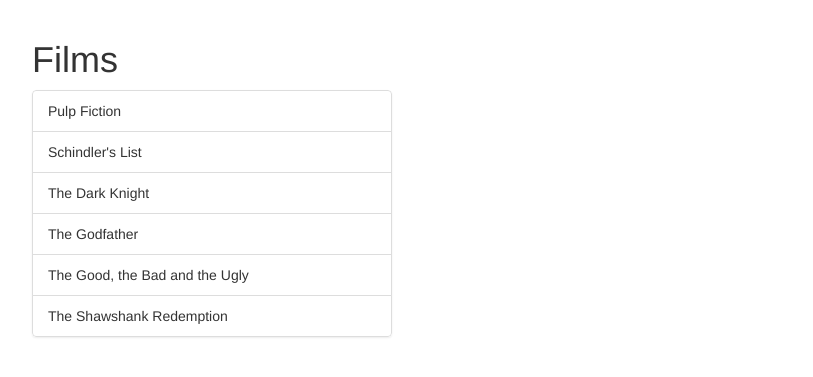
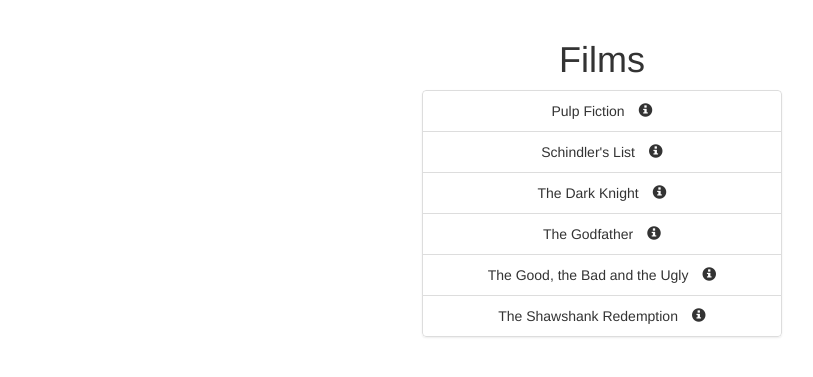
Before and after one commit to julialeu/films, a PHP site: page / in a window 1280 px wide. Shown: the top 377 px of the page, without its empty margins (38-851 px from the left). Run offline with PHP 8.4, Linux system fonts and the light colour scheme; data comes from the database, SQL or seed files in the repository; some libraries are stand-ins or nearby versions.

Commit message:
Add icon info and spinner while loading film image

```diff
--- a/controllers/FilmController.php
+++ b/controllers/FilmController.php
@@ -5,20 +5,41 @@ class FilmController {
     private $film;
 
     public function __construct() {
-        // Ajusta estos valores de conexión a tu entorno
+        // Configuración para la conexión a la base de datos.
         $dbHost = 'localhost';
         $dbName = 'films';
         $dbUser = 'root';
         $dbPass = '';
 
-        $this->film = new Film($dbHost, $dbName, $dbUser, $dbPass);
+        // Se intenta crear la instancia del modelo y capturar cualquier excepción.
+        try {
+            $this->film = new Film($dbHost, $dbName, $dbUser, $dbPass);
+        } catch (Exception $e) {
+            error_log("Error while creating Film: " . $e->getMessage());
+            die("Error while creating Film: " . $e->getMessage());
+        }
     }
 
+    // Método para obtener el listado de películas
     public function listFilms() {
-        return $this->film->getAllFilms();
+        try {
+            return $this->film->getAllFilms();
+        } catch (Exception $e) {
+            error_log("Error al obtener el listado de películas: " . $e->getMessage());
+            return []; // Retorna un array vacío en caso de error
+        }
     }
 
+    // Método para obtener los detalles de la película
     public function filmDetails($id) {
-        return $this->film->getFilmDetails($id);
+        try {
+            // Verify that $id is an integer to prevent SQL injection
+            $id = intval($id);
+            return $this->film->getFilmDetails($id);
+        } catch (Exception $e) {
+            error_log("Error while getting film details: " . $e->getMessage());
+            return null;
+        }
     }
 }
+?>
--- a/css/home.css
+++ b/css/home.css
@@ -6,3 +6,24 @@ body {
     max-height: 400px;
     overflow-y: auto;
 }
+
+.film-item {
+    margin-left: 10px;
+    padding: 0;
+    cursor: pointer;
+}
+
+.spin {
+    -webkit-animation: spin 1s infinite linear;
+    animation: spin 1s infinite linear;
+}
+
+@-webkit-keyframes spin {
+    0%   { -webkit-transform: rotate(0deg); }
+    100% { -webkit-transform: rotate(360deg); }
+}
+
+@keyframes spin {
+    0%   { transform: rotate(0deg); }
+    100% { transform: rotate(360deg); }
+}
--- a/index.php
+++ b/index.php
@@ -4,36 +4,76 @@ require_once 'controllers/FilmController.php';
 // Instanciamos el controlador
 $controller = new FilmController();
 
-// Si viene una acción "details" y un id, devolvemos JSON (petición AJAX)
+// Si la acción es details, se devuelve json
 if (isset($_GET['action']) && $_GET['action'] === 'details' && isset($_GET['id'])) {
-    $filmId = (int)$_GET['id'];
+    $filmId = filter_input(INPUT_GET, 'id', FILTER_VALIDATE_INT);
+
+    header('Content-Type: application/json');
+    if ($filmId === false) {
+        echo json_encode(["error" => "ID inválido"]);
+        exit;
+    }
+
     $details = $controller->filmDetails($filmId);
-
-    // Devolvemos en formato JSON
-    header('Content-Type: application/json');
-    echo json_encode($details);
+    if ($details) {
+        echo json_encode($details);
+    } else {
+        echo json_encode(["error" => "No se encontraron detalles."]);
+    }
     exit;
 }
 
-// Si no es petición AJAX, mostramos la página principal
+// Si no es petición AJAX, se muestra página principal
 $films = $controller->listFilms();
 ?>
 
 <!DOCTYPE html>
 <html>
 <head>
-    <meta charset='utf-8' />
+    <meta charset="utf-8" />
     <title>Films</title>
-    <link rel='stylesheet' href='css/home.css' />
-    <!-- Latest compiled and minified CSS -->
-    <link rel="stylesheet" href="https://maxcdn.bootstrapcdn.com/bootstrap/3.3.7/css/bootstrap.min.css" integrity="sha384-BVYiiSIFeK1dGmJRAkycuHAHRg32OmUcww7on3RYdg4Va+PmSTsz/K68vbdEjh4u" crossorigin="anonymous">
-    <!-- Optional theme -->
-    <link rel="stylesheet" href="https://maxcdn.bootstrapcdn.com/bootstrap/3.3.7/css/bootstrap-theme.min.css" integrity="sha384-rHyoN1iRsVXV4nD0JutlnGaslCJuC7uwjduW9SVrLvRYooPp2bWYgmgJQIXwl/Sp" crossorigin="anonymous">
+    <link rel="stylesheet" href="https://cdnjs.cloudflare.com/ajax/libs/font-awesome/4.7.0/css/font-awesome.min.css">
+    <link rel="stylesheet" href="css/home.css" />
+    <!-- Bootstrap CSS -->
+    <link rel="stylesheet"
+          href="https://maxcdn.bootstrapcdn.com/bootstrap/3.3.7/css/bootstrap.min.css"
+          integrity="sha384-BVYiiSIFeK1dGmJRAkycuHAHRg32OmUcww7on3RYdg4Va+PmSTsz/K68vbdEjh4u"
+          crossorigin="anonymous">
+    <link rel="stylesheet"
+          href="https://maxcdn.bootstrapcdn.com/bootstrap/3.3.7/css/bootstrap-theme.min.css"
+          integrity="sha384-rHyoN1iRsVXV4nD0JutlnGaslCJuC7uwjduW9SVrLvRYooPp2bWYgmgJQIXwl/Sp"
+          crossorigin="anonymous">
+</head>
 <body>
-    <?php include('views/home.php')?>
-    <script src='http://code.jquery.com/jquery-3.1.0.min.js'></script>
-    <!-- Latest compiled and minified JavaScript -->
-    <script src="https://maxcdn.bootstrapcdn.com/bootstrap/3.3.7/js/bootstrap.min.js" integrity="sha384-Tc5IQib027qvyjSMfHjOMaLkfuWVxZxUPnCJA7l2mCWNIpG9mGCD8wGNIcPD7Txa" crossorigin="anonymous"></script>
+
+    <?php include('views/home.php'); ?>
+
+    <!-- Modal para mostrar los detalles de la película -->
+    <div class="modal fade" id="filmModal" tabindex="-1" role="dialog" aria-labelledby="filmModalLabel">
+    <div class="modal-dialog" role="document">
+        <div class="modal-content">
+        <!-- Encabezado del modal -->
+        <div class="modal-header">
+            <button type="button" class="close" data-dismiss="modal" aria-label="Cerrar">
+            <span aria-hidden="true">&times;</span>
+            </button>
+            <h4 class="modal-title text-center" id="filmModalLabel">Film details</h4>
+        </div>
+        <!-- Cuerpo del modal (se rellena dinámicamente con AJAX y spinner) -->
+        <div class="modal-body" id="modal-film-details">
+        </div>
+        <!-- Pie del modal -->
+        </div>
+    </div>
+    </div>
+
+
+    <script src="http://code.jquery.com/jquery-3.1.0.min.js"></script>
+    <script
+      src="https://maxcdn.bootstrapcdn.com/bootstrap/3.3.7/js/bootstrap.min.js"
+      integrity="sha384-Tc5IQib027qvyjSMfHjOMaLkfuWVxZxUPnCJA7l2mCWNIpG9mGCD8wGNIcPD7Txa"
+      crossorigin="anonymous">
+    </script>
     <script src="js/home.js"></script>
 </body>
 </html>
--- a/js/home.js
+++ b/js/home.js
@@ -1,8 +1,16 @@
 $(document).ready(function() {
-    // Al hacer clic en un elemento de la lista:
-    $('.film-item').on('click', function() {
+    $('.film-item').on('click', function(e) {
+        e.preventDefault();
+
+        // Verificar si el modal ya está abierto
+        if ($('#filmModal').hasClass('in')) {
+            // Si el modal está abierto, no se hace nada
+            return;
+        }
+
         var filmId = $(this).data('id');
 
+        // Petición AJAX para obtener los detalles de la película
         $.ajax({
             url: 'index.php',
             method: 'GET',
@@ -11,22 +19,68 @@ $(document).ready(function() {
                 id: filmId
             },
             dataType: 'json',
+            beforeSend: function() {
+                // Antes de recibir la respuesta del servidor,
+                // limpiamos el contenido anterior y mostramos el spinner.
+                $('#modal-film-details').html(`
+                    <div id="spinner" class="text-center">
+                        <span class="glyphicon glyphicon-refresh spin"></span>
+                        <p>Cargando detalles...</p>
+                    </div>
+                `);
+                // Mostramos el modal de inmediato para que el usuario vea el spinner.
+                $('#filmModal').modal('show');
+            },
             success: function(response) {
-                if (response) {
-                    var html = '';
-                    html += '<h2>' + response.title + '</h2>';
-                    html += '<p><strong>Rating:</strong> ' + response.rating + '</p>';
-                    html += '<p><strong>Year:</strong> ' + response.year + '</p>';
-                    if (response.image_url) {
-                        html += '<img src="' + response.image_url + '" class="img-responsive" style="max-width:300px;" alt="' + response.title + '" />';
-                    }
-                    $('#film-details').html(html);
-                } else {
-                    $('#film-details').html('<p>No se encontraron detalles.</p>');
+                // Limpiamos el contenido para insertar los nuevos detalles.
+                $('#modal-film-details').html('');
+
+                if (response.error) {
+                    // Si hubo error en la respuesta (p.e. ID inválido o no se encontraron detalles)
+                    $('#modal-film-details').html('<p>' + response.error + '</p>');
+                    return;
+                }
+
+                // Construimos el HTML del texto (título, rating, etc.)
+                var detailsHtml = `
+                    <h3>${response.title}</h3>
+                    <p><strong>Rating:</strong> ${response.rating}</p>
+                    <p><strong>Year:</strong> ${response.year}</p>
+                `;
+                // Insertamos primero el texto
+                $('#modal-film-details').append(detailsHtml);
+
+                // Si existe una URL de imagen, la cargamos con un spinner mientras se descarga
+                if (response.image_url) {
+                    // Agregamos un nuevo spinner específico para la imagen
+                    $('#modal-film-details').append(`
+                        <div id="image-spinner" class="text-center">
+                            <span class="glyphicon glyphicon-refresh spin"></span>
+                        </div>
+                    `);
+                    // Creamos un objeto Image para cargar la imagen de forma asíncrona
+                    var img = new Image();
+                    img.onload = function() {
+                        // Cuando la imagen haya cargado, removemos el spinner
+                        $('#image-spinner').remove();
+                        // Agregamos la imagen al modal
+                        $(img).addClass('img-responsive')
+                              .css({'max-width':'300px','margin':'auto','display':'block'});
+                        $('#modal-film-details').append(img);
+                    };
+                    // Si la imagen falla al cargar
+                    img.onerror = function() {
+                        $('#image-spinner').remove();
+                        $('#modal-film-details').append('<p>Error al cargar la imagen.</p>');
+                    };
+                    // Iniciamos la carga
+                    img.src = response.image_url;
                 }
             },
             error: function() {
-                $('#film-details').html('<p>Error cargando los detalles.</p>');
+                // Si falla la petición AJAX
+                $('#modal-film-details').html('<p>Error cargando los detalles.</p>');
+                $('#filmModal').modal('show');
             }
         });
     });
--- a/views/home.php
+++ b/views/home.php
@@ -1,25 +1,23 @@
 <div class="container">
-    <h1>Films</h1>
+    <h1 class="text-center">Films</h1>
     <div class="row">
-        <!-- Columna con la lista de películas -->
-        <div class="col-md-4">
-            <ul id="film-list" class="list-group">
-                <?php foreach ($films as $film): ?>
-                    <li
-                        class="list-group-item film-item"
-                        data-id="<?php echo $film['id']; ?>"
-                        style="cursor:pointer;"
-                    >
-                        <?php echo htmlspecialchars($film['title'], ENT_QUOTES, 'UTF-8'); ?>
-                    </li>
-                <?php endforeach; ?>
+        <div class="col-md-offset-4 col-md-4">
+            <ul id="film-list" class="list-group text-center">
+                <?php if (!empty($films)): ?>
+                    <?php foreach ($films as $film): ?>
+                        <li class="list-group-item">
+                            <!-- Título de la película -->
+                            <span><?php echo htmlspecialchars($film['title'], ENT_QUOTES, 'UTF-8'); ?></span>
+                            <!-- Ícono de ojo para mostrar detalles -->
+                            <span class="film-item" data-id="<?php echo htmlspecialchars($film['id'], ENT_QUOTES, 'UTF-8'); ?>">
+                                <span class="glyphicon glyphicon-info-sign" aria-hidden="true"></span>
+                            </span>
+                        </li>
+                    <?php endforeach; ?>
+                <?php else: ?>
+                    <li class="list-group-item">No se encontraron películas.</li>
+                <?php endif; ?>
             </ul>
-        </div>
-        <!-- Columna donde se mostrarán los detalles -->
-        <div class="col-md-8">
-            <div id="film-details">
-                <!-- Aquí se inyectarán los detalles via AJAX -->
-            </div>
         </div>
     </div>
 </div>
```
